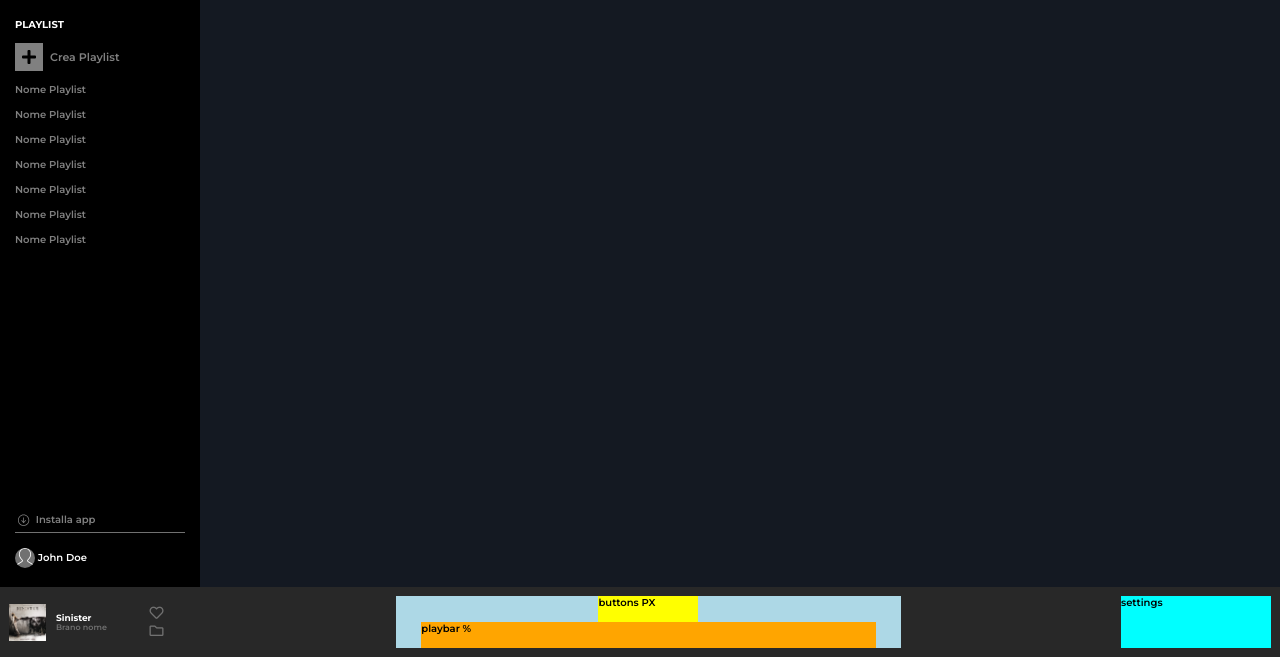
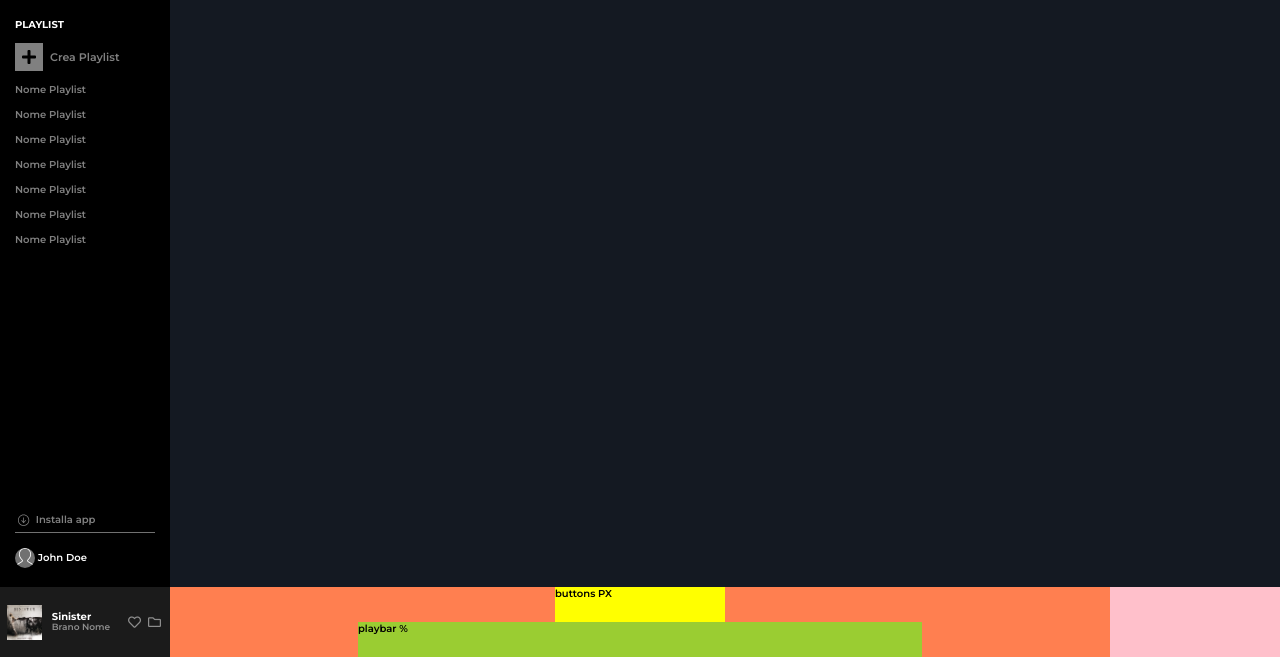
Before and after one commit to katy01101011/html-css-spotifyweb, a plain HTML site: page index.html in a window 1280 px wide. Shown: the part 143-800 px from the top of the page. Drawn offline with Linux system fonts and the light colour scheme.

Commit message:
add: Footer "track"

```diff
--- a/css/style.css
+++ b/css/style.css
@@ -79,7 +79,7 @@ main {
     overflow: hidden;
 }
 
-.main_container{
+.main_content{
     width: 100%;
     height: calc(100vh - 70px);
 }
@@ -88,10 +88,10 @@ main {
 /* UPGRADE */
 
 .upgrade {
-    width: calc(100% - 200px);
+    width: calc(100% - 170px);
     height: 70px;
     line-height: 70px;
-    margin-right: 5px;
+    padding-right: 5px;
     background-color: rgba(0, 0, 0, .5);
     top: 0;
     right: 0;
@@ -112,11 +112,16 @@ main {
     border-radius: 3em;
 }
 
+.upgrade_btn:hover {
+    transform: scale(1.1);
+    transition: 1s;
+}
+
 
 /* SIDEBAR */
 
 .sidebar {
-    width: 200px;
+    width: 170px;
     height: calc(100vh - 70px);
     background-color: black;
     float: left;
@@ -292,11 +297,116 @@ h3 {
 
 footer {
     display: flex;
-    justify-content: space-between;
-    padding: 9px;
+
 }
 
+/* Right */
+
 .track {
+    width: 170px;
+    min-width: 170px;
+    height: 100%;
+    background: rgb(27, 27, 27);
+}
+
+.track img {
+    width: 35px;
+    margin: 7px;
+    vertical-align: middle;
+}
+
+.played {
+    line-height: 70px;
+    width: 70%;
+    float: left;
+}
+
+.played>div {
+    vertical-align: middle;
+    display: inline-block;
+    line-height: 1rem;
+}
+
+.played h4 {
+    color: white;
+}
+
+.played .btn {
+    font-size: .9rem;
+    padding: 0;
+    line-height: 1rem;
+}
+
+.played .btn:hover {
+    text-decoration: underline;
+}
+
+/* Track Icons */
+
+.track>div {
+    width: 100%;
+    height: 100%;
+}
+
+.played_icons {
+    width: 30%;
+    height: 100%;
+    padding: 9px;
+    font-size: 1.3rem;
+    float: left;
+    display: flex;
+    justify-content: space-between;
+    align-items: center;
+}
+
+.played_icons>a {
+    margin: 0;
+    padding: 0;
+    font-size: inherit;
+}
+
+
+/* Center */
+
+.play {
+    width: calc(100% - 340px);
+    min-width: 170px;
+    height: 100%;
+    background-color: coral;
+    display: flex;
+    flex-direction: column;
+    align-items: center;
+}
+
+.buttons {
+    width: 170px;
+    height: 50%;
+    background-color: yellow;
+}
+
+.playbar {
+    min-width: 170px;
+    width: 60%;
+    height: 50%;
+    background-color: yellowgreen;
+}
+
+/* Left */
+
+.settings {
+    width: 170px;
+    min-width: 170px;
+    height: 100%;
+    background: pink;
+}
+
+
+
+
+
+
+
+/* .track {
     height: 100%;
     display: flex;
 }
@@ -325,6 +435,10 @@ footer {
     font-size: .8rem;
 }
 
+.track_name>a:hover {
+    text-decoration: underline;
+}
+
 .track a {
     color: #717171;
 }
@@ -334,16 +448,16 @@ footer {
 }
 
 .track_icons {
-    width: 30px;
+    width: 51px;
     padding-right: 9px;
     display: flex;
-    flex-direction: column;
-    align-items: center;
+    flex-direction: row;
+    background-color: pink;
 }
 
 .track_icons>a {
     font-size: 1.4rem;
-}
+} */
 
 
 
@@ -356,37 +470,37 @@ footer {
 
 
 
-.play {
+/* .play {
     background-color: lightblue;
     width: 40%;
     min-width: 100px;
     height: 100%;
-}
+} */
 
-.buttons {
+/* .buttons {
     background-color: yellow;
     width: 100px;
     height: 50%;
     margin: 0 auto;
-}
+} */
 
-.playbar {
+/* .playbar {
     background-color: orange;
     width: 90%;
     min-width: 100px;
     height: 50%;
     margin: 0 auto;
 
-}
+} */
 
-.settings {
+/* .settings {
     background-color: aqua;
     width: 150px;
     height: 100%;
-}
+} */
 
 .center {
-    width: calc(100% - 200px);
+    width: calc(100% - 170px);
     height: calc(100vh - 70px);
     float: left;
     background-color: #141922;
--- a/index.html
+++ b/index.html
@@ -87,12 +87,12 @@
                                 </a>
                             </div>
 
-                            <a class="user" href="">
+                            <div class="user" href="">
                                 <div class="profile">
                                     <svg class="profile_icon" viewBox="0 0 80 90" xmlns="http://www.w3.org/2000/svg"><title>User Icon</title><path d="M67.74 61.78l-14.5-8.334c-.735-.422-1.24-1.145-1.385-1.98-.145-.835.088-1.685.638-2.33l5.912-6.93c3.747-4.378 5.81-9.967 5.81-15.737v-2.256c0-6.668-2.792-13.108-7.658-17.67C51.622 1.92 45.17-.386 38.392.054c-12.677.82-22.607 11.772-22.607 24.934v1.483c0 5.77 2.063 11.36 5.81 15.736l5.912 6.933c.55.644.783 1.493.638 2.33-.143.834-.648 1.556-1.383 1.98l-14.494 8.33C4.7 66.077 0 74.15 0 82.844v6.76h3.333v-6.76c0-7.5 4.055-14.46 10.59-18.174l14.5-8.334c1.597-.918 2.692-2.487 3.007-4.302.315-1.815-.19-3.66-1.387-5.06l-5.913-6.936c-3.23-3.775-5.01-8.594-5.01-13.57v-1.484c0-11.41 8.562-20.9 19.488-21.608 5.85-.377 11.415 1.61 15.67 5.598 4.26 3.992 6.605 9.404 6.605 15.24v2.254c0 4.976-1.778 9.796-5.01 13.57l-5.915 6.935c-1.195 1.4-1.7 3.246-1.386 5.06.313 1.816 1.41 3.385 3.008 4.303l14.507 8.338c6.525 3.71 10.58 10.67 10.58 18.17v6.76H80v-6.76c0-8.695-4.7-16.768-12.26-21.063z" fill="#ffffff" fill-rule="evenodd"/></svg>
                                 </div>
                                 <span>John Doe</span>
-                            </a>
+                            </div>
                         </div>
                         <!-- /Nav bottom -->
                     </nav>
@@ -124,7 +124,23 @@
     <!-- Footer -->
     <footer>
         <div class="track">
-            <div class="track_played">
+            <div class="clearfix">
+                <div class="played">
+                    <img src="img/sinister.jpeg" alt="">
+                    <div>
+                        <h4>Sinister</h4>
+                        <a class="btn" href="">Brano Nome</a>
+                    </div>
+                </div>
+
+                <div class="played_icons">
+                    <a class="btn" href=""><i class="far fa-heart"></i></a>
+                    <a class="btn" href=""><i class="far fa-folder"></i></a>
+                </div>
+            </div>
+
+
+            <!-- <div class="track_played">
                 <img src="img/sinister.jpeg" alt="">
                 <div class="track_name">
                     <h4>Sinister</h4>
@@ -138,7 +154,7 @@
                         <i class="far fa-folder"></i>
                     </a>
                    </div>
-            </div>
+            </div> -->
         </div>
 
         <div class="play">
@@ -146,7 +162,14 @@
             <div class="playbar">playbar %</div>
         </div>
 
-        <div class="settings">settings</div>
+        <div class="settings">
+            <div class="settings_icons">
+
+            </div>
+            <div class="audio_bar">
+
+            </div>
+        </div>
     </footer>
     <!-- Footer -->
 
```
